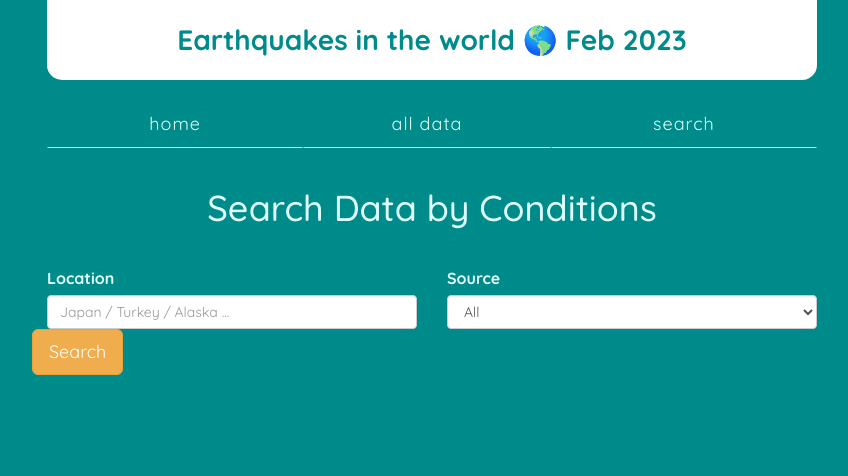
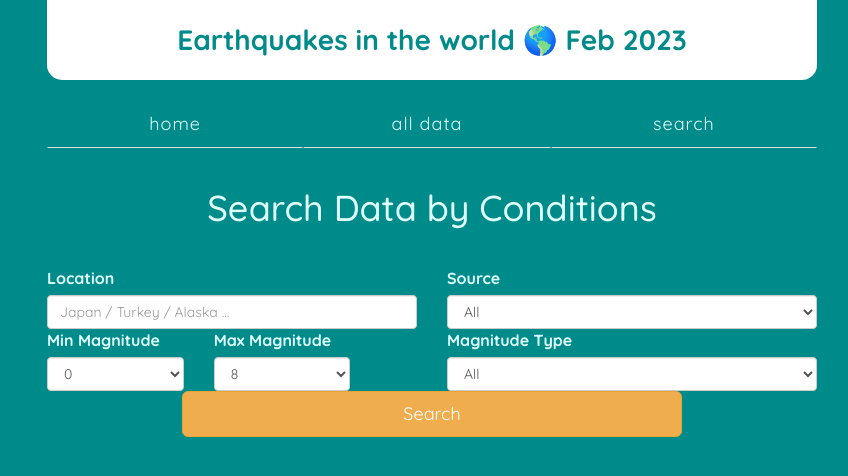
Before and after one commit to azusaw/db-driven-web-app, a Flask app: page /search in a window 1280 px wide. Shown: the top 476 px of the page, without its empty margins (208-1056 px from the left). Run offline with Flask 3, Linux system fonts and the light colour scheme; data comes from the database, SQL or seed files in the repository; some libraries are stand-ins or nearby versions.

Commit message:
create magnitude and magnitude type condition for search

```diff
--- a/app.py
+++ b/app.py
@@ -23,9 +23,10 @@ def all():
 def search():
     rows = ""
     sources = db.select_sources()
+    mag_types = db.select_mag_types()
     if request.method == "POST":
         rows = db.select(request.form.to_dict(flat=True))
-    return render_template("search.html", rows=rows, sources=sources)
+    return render_template("search.html", rows=rows, sources=sources, mag_types=mag_types)
 
 
 if __name__ == "__main__":
--- a/database.py
+++ b/database.py
@@ -14,13 +14,16 @@ class Database:
         conn.row_factory = sqlite3.Row
         cur = conn.cursor()
 
-        # Create where clause
+        # Create WHERE clause
         if conditions:
             where = "WHERE 1 AND "
             where += ("e.place LIKE '%" + conditions["location"] + "%' AND ") if conditions["location"] else ''
             where += ("e.net = '" + conditions["source"] + "' AND ") if conditions["source"] else ''
+            where += ("e.mag >= '" + conditions["min-mag"] + "' AND ") if conditions["min-mag"] else ''
+            where += ("e.mag <= '" + conditions["max-mag"] + "' AND ") if conditions["max-mag"] else ''
+            where += ("e.magType = '" + conditions["mag-type"] + "' AND ") if conditions["mag-type"] else ''
 
-            # Remove unnecessary 'AND' at the tail
+            # Remove unnecessary "AND " at the tail
             where = where.removesuffix("AND ")
 
         cur.execute(
@@ -54,3 +57,12 @@ class Database:
         cur.execute("SELECT id, name FROM sources")
 
         return cur.fetchall()
+
+    # Execute SELECT query to magnitude_types table
+    def select_mag_types(self):
+        conn = sqlite3.connect(self.dbname)
+        conn.row_factory = sqlite3.Row
+        cur = conn.cursor()
+        cur.execute("SELECT id, mag_range, distance_range, equation, comments FROM magnitude_types")
+
+        return cur.fetchall()
--- a/static/style.css
+++ b/static/style.css
@@ -63,3 +63,11 @@ th {
 .bold {
     font-weight: 600;
 }
+
+.btn {
+    width: 500px;
+}
+
+.align-center {
+    text-align: center;
+}
--- a/templates/search.html
+++ b/templates/search.html
@@ -8,15 +8,44 @@
     </div>
     <div class="col-sm-6">
         <label for="source">Source</label>
-        <select id="source" name="source" class="form-control" aria-label="Source">
+        <select id="source" name="source" class="form-control">
             <option value=''>All</option>
             {% for source in sources %}
             <option value={{source.id}}>{{source.name}}</option>
             {% endfor %}
         </select>
     </div>
+    <div class="col-sm-6 my-2">
+        <div class="row">
+            <div class="col-sm-5 my-2">
+                <label for="min-mag">Min Magnitude</label>
+                <select id="min-mag" name="min-mag" class="form-control">
+                    {% for i in range(0,8) %}
+                    <option value={{i}}>{{i}}</option>
+                    {% endfor %}
+                </select>
+            </div>
+            <div class="col-sm-5 my-2">
+                <label for="max-mag">Max Magnitude</label>
+                <select id="max-mag" name="max-mag" class="form-control">
+                    {% for i in range(1,9) %}
+                    <option value={{9-i}}>{{9-i}}</option>
+                    {% endfor %}
+                </select>
+            </div>
+        </div>
+    </div>
+    <div class="col-sm-6 my-2">
+        <label for="mag-type">Magnitude Type</label>
+        <select id="mag-type" name="mag-type" class="form-control">
+            <option value=''>All</option>
+            {% for type in mag_types %}
+            <option value={{type.id}}>{{type.id}}</option>
+            {% endfor %}
+        </select>
+    </div>
     <div class="align-center">
-        <input type="submit" class="btn btn-lg btn-warning my-4" value="Search">
+        <input type="submit" class="btn btn-lg btn-warning my-2" value="Search">
     </div>
 </form>
 {% if rows %}
```
